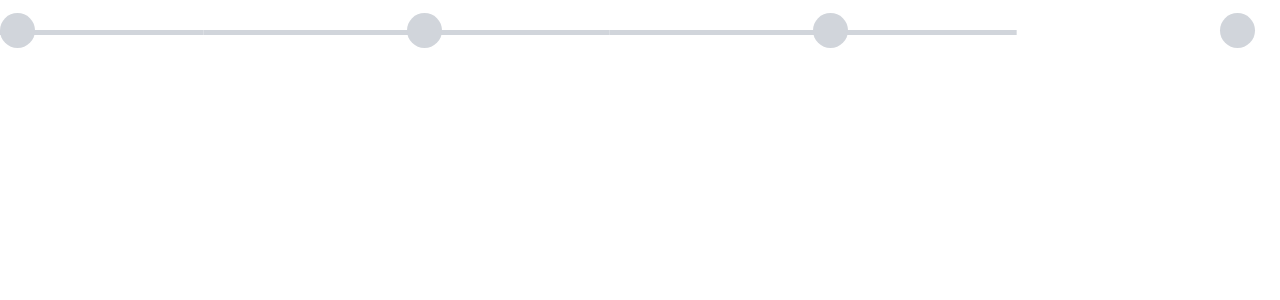
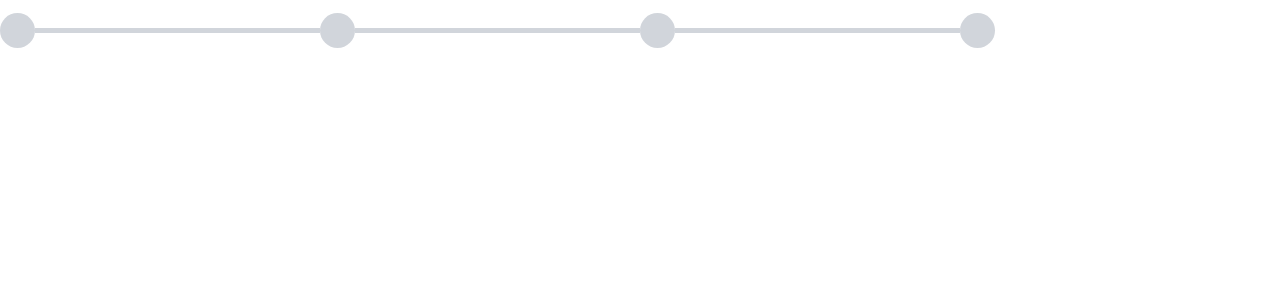
Before and after one commit to Raymondcoder27/vueProgressBar, a Vue app: page / in a window 1280 px wide. Shown: the top 300 px of the page. Built offline with nearby package versions, Linux system fonts and the light colour scheme.

Commit message:
reformats frontend files

```diff
--- a/src/components/StepProgress.vue
+++ b/src/components/StepProgress.vue
@@ -36,7 +36,7 @@ const cssStyle = computed(() => {
     </ul>
   </div>
 </template>
-
+<!--
 <style scoped>
   .steps-container{
     width: 100%;
@@ -84,4 +84,48 @@ const cssStyle = computed(() => {
   .step:last-child .step-line{
     display: none;
   }
+</style> -->
+
+
+
+<style scoped>
+.steps-container {
+  width: 100%;
+  margin: 0 auto;
+}
+
+.steps-list {
+  display: flex;
+  list-style: none;
+  justify-content: space-between;
+}
+
+.step {
+  display: flex;
+  align-items: center;
+  flex-grow: 1;
+  height: 60px;
+  position: relative;
+}
+
+.step-bubble {
+  width: 35px;
+  height: 35px;
+  border-radius: 50%;
+  background-color: var(--passive-color);
+  transition: all 0.3s ease;
+  display: flex;
+  justify-content: center;
+}
+
+.step-line {
+  flex-grow: 1;
+  height: 5px;
+  background-color: var(--passive-color);
+  position: relative;
+}
+
+.step:last-child .step-line {
+  display: none;
+}
 </style>
```
